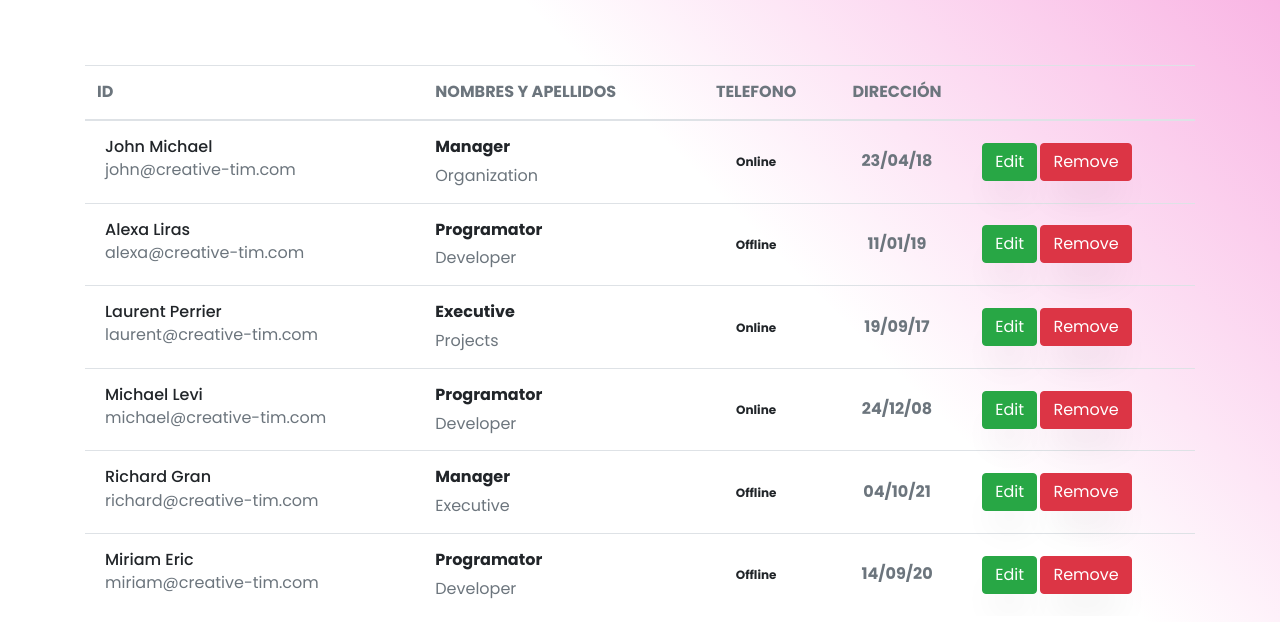
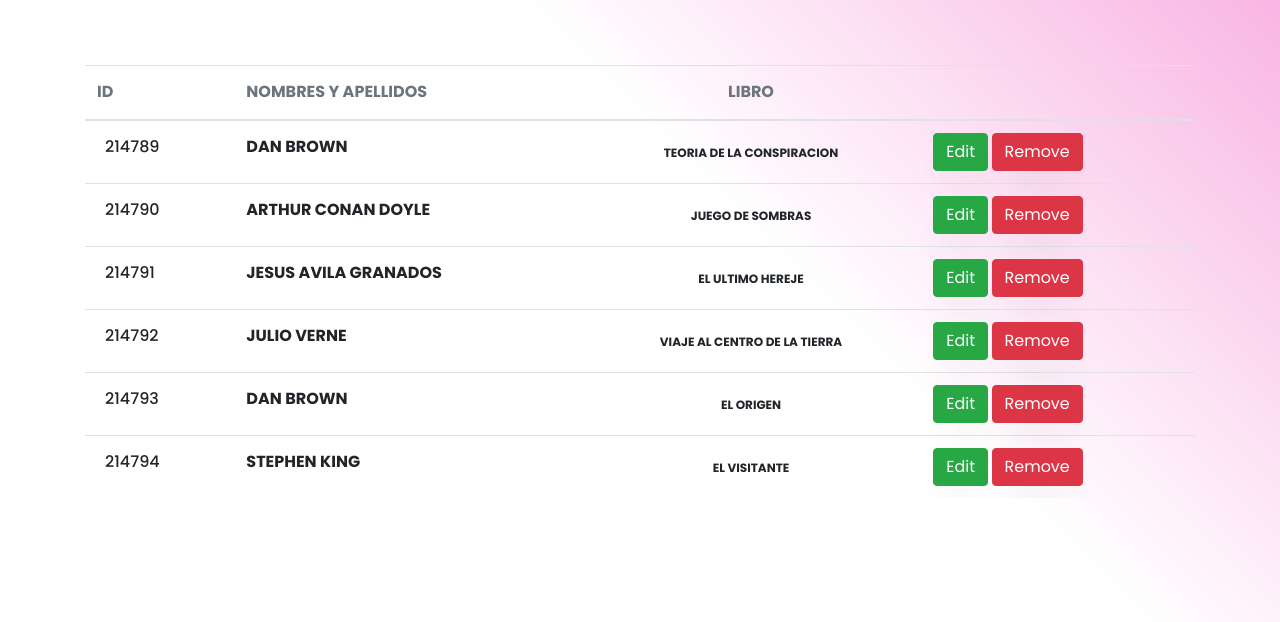
Before and after one commit to julianloaizal/IUDigital, a plain HTML site: page author_list.html in a window 1280 px wide. Shown: the part 178-800 px from the top of the page. Drawn offline with Linux system fonts and the light colour scheme; some packages are replaced by stand-ins of ours; no server answers.

Commit message:
ACTUALIZANDO LISTADO DE AUTORES

```diff
--- a/author_list.html
+++ b/author_list.html
@@ -78,8 +78,7 @@
             <tr>
               <th class="text-uppercase text-secondary text-xxs font-weight-bolder opacity-7">ID</th>
               <th class="text-uppercase text-secondary text-xxs font-weight-bolder opacity-7 ps-2">NOMBRES Y APELLIDOS</th>
-              <th class="text-center text-uppercase text-secondary text-xxs font-weight-bolder opacity-7">TELEFONO</th>
-              <th class="text-center text-uppercase text-secondary text-xxs font-weight-bolder opacity-7">DIRECCIÓN</th>
+              <th class="text-center text-uppercase text-secondary text-xxs font-weight-bolder opacity-7">LIBRO</th>
               <th class="text-secondary opacity-7"></th>
             </tr>
           </thead>
@@ -89,20 +88,15 @@
                 <div class="d-flex px-2 py-1">
 
                   <div class="d-flex flex-column justify-content-center">
-                    <h6 class="mb-0 text-sm">John Michael</h6>
-                    <p class="text-xs text-secondary mb-0">john@creative-tim.com</p>
+                    <h6 class="mb-0 text-sm">214789</h6>
                   </div>
                 </div>
               </td>
               <td>
-                <p class="text-xs font-weight-bold mb-0">Manager</p>
-                <p class="text-xs text-secondary mb-0">Organization</p>
+                <p class="text-xs font-weight-bold mb-0">DAN BROWN</p>
               </td>
               <td class="align-middle text-center text-sm">
-                <span class="badge badge-sm bg-gradient-success">Online</span>
-              </td>
-              <td class="align-middle text-center">
-                <span class="text-secondary text-xs font-weight-bold">23/04/18</span>
+                <span class="badge badge-sm bg-gradient-success">TEORIA DE LA CONSPIRACION</span>
               </td>
               <td class="align-middle">
                 <a href="javascript:;" class="text-secondary font-weight-bold text-xs" data-toggle="tooltip"
@@ -118,20 +112,15 @@
                 <div class="d-flex px-2 py-1">
 
                   <div class="d-flex flex-column justify-content-center">
-                    <h6 class="mb-0 text-sm">Alexa Liras</h6>
-                    <p class="text-xs text-secondary mb-0">alexa@creative-tim.com</p>
+                    <h6 class="mb-0 text-sm">214790</h6>
                   </div>
                 </div>
               </td>
               <td>
-                <p class="text-xs font-weight-bold mb-0">Programator</p>
-                <p class="text-xs text-secondary mb-0">Developer</p>
+                <p class="text-xs font-weight-bold mb-0">ARTHUR CONAN DOYLE</p>
               </td>
               <td class="align-middle text-center text-sm">
-                <span class="badge badge-sm bg-gradient-secondary">Offline</span>
-              </td>
-              <td class="align-middle text-center">
-                <span class="text-secondary text-xs font-weight-bold">11/01/19</span>
+                <span class="badge badge-sm bg-gradient-secondary">JUEGO DE SOMBRAS</span>
               </td>
               <td class="align-middle">
                 <a href="javascript:;" class="text-secondary font-weight-bold text-xs" data-toggle="tooltip"
@@ -147,20 +136,15 @@
                 <div class="d-flex px-2 py-1">
 
                   <div class="d-flex flex-column justify-content-center">
-                    <h6 class="mb-0 text-sm">Laurent Perrier</h6>
-                    <p class="text-xs text-secondary mb-0">laurent@creative-tim.com</p>
+                    <h6 class="mb-0 text-sm">214791</h6>
                   </div>
                 </div>
               </td>
               <td>
-                <p class="text-xs font-weight-bold mb-0">Executive</p>
-                <p class="text-xs text-secondary mb-0">Projects</p>
+                <p class="text-xs font-weight-bold mb-0">JESUS AVILA GRANADOS</p>
               </td>
               <td class="align-middle text-center text-sm">
-                <span class="badge badge-sm bg-gradient-success">Online</span>
-              </td>
-              <td class="align-middle text-center">
-                <span class="text-secondary text-xs font-weight-bold">19/09/17</span>
+                <span class="badge badge-sm bg-gradient-success">EL ULTIMO HEREJE</span>
               </td>
               <td class="align-middle">
                 <a href="javascript:;" class="text-secondary font-weight-bold text-xs" data-toggle="tooltip"
@@ -176,20 +160,15 @@
                 <div class="d-flex px-2 py-1">
 
                   <div class="d-flex flex-column justify-content-center">
-                    <h6 class="mb-0 text-sm">Michael Levi</h6>
-                    <p class="text-xs text-secondary mb-0">michael@creative-tim.com</p>
+                    <h6 class="mb-0 text-sm">214792</h6>
                   </div>
                 </div>
               </td>
               <td>
-                <p class="text-xs font-weight-bold mb-0">Programator</p>
-                <p class="text-xs text-secondary mb-0">Developer</p>
+                <p class="text-xs font-weight-bold mb-0">JULIO VERNE</p>
               </td>
               <td class="align-middle text-center text-sm">
-                <span class="badge badge-sm bg-gradient-success">Online</span>
-              </td>
-              <td class="align-middle text-center">
-                <span class="text-secondary text-xs font-weight-bold">24/12/08</span>
+                <span class="badge badge-sm bg-gradient-success">VIAJE AL CENTRO DE LA TIERRA</span>
               </td>
               <td class="align-middle">
                 <a href="javascript:;" class="text-secondary font-weight-bold text-xs" data-toggle="tooltip"
@@ -205,20 +184,15 @@
                 <div class="d-flex px-2 py-1">
 
                   <div class="d-flex flex-column justify-content-center">
-                    <h6 class="mb-0 text-sm">Richard Gran</h6>
-                    <p class="text-xs text-secondary mb-0">richard@creative-tim.com</p>
+                    <h6 class="mb-0 text-sm">214793</h6>
                   </div>
                 </div>
               </td>
               <td>
-                <p class="text-xs font-weight-bold mb-0">Manager</p>
-                <p class="text-xs text-secondary mb-0">Executive</p>
+                <p class="text-xs font-weight-bold mb-0">DAN BROWN</p>
               </td>
               <td class="align-middle text-center text-sm">
-                <span class="badge badge-sm bg-gradient-secondary">Offline</span>
-              </td>
-              <td class="align-middle text-center">
-                <span class="text-secondary text-xs font-weight-bold">04/10/21</span>
+                <span class="badge badge-sm bg-gradient-secondary">EL ORIGEN</span>
               </td>
               <td class="align-middle">
                 <a href="javascript:;" class="text-secondary font-weight-bold text-xs" data-toggle="tooltip"
@@ -235,20 +209,15 @@
                 <div class="d-flex px-2 py-1">
 
                   <div class="d-flex flex-column justify-content-center">
-                    <h6 class="mb-0 text-sm">Miriam Eric</h6>
-                    <p class="text-xs text-secondary mb-0">miriam@creative-tim.com</p>
+                    <h6 class="mb-0 text-sm">214794</h6>
                   </div>
                 </div>
               </td>
               <td>
-                <p class="text-xs font-weight-bold mb-0">Programator</p>
-                <p class="text-xs text-secondary mb-0">Developer</p>
+                <p class="text-xs font-weight-bold mb-0">STEPHEN KING</p>
               </td>
               <td class="align-middle text-center text-sm">
-                <span class="badge badge-sm bg-gradient-secondary">Offline</span>
-              </td>
-              <td class="align-middle text-center">
-                <span class="text-secondary text-xs font-weight-bold">14/09/20</span>
+                <span class="badge badge-sm bg-gradient-secondary">EL VISITANTE</span>
               </td>
               <td class="align-middle">
                 <a href="javascript:;" class="text-secondary font-weight-bold text-xs" data-toggle="tooltip"
```
